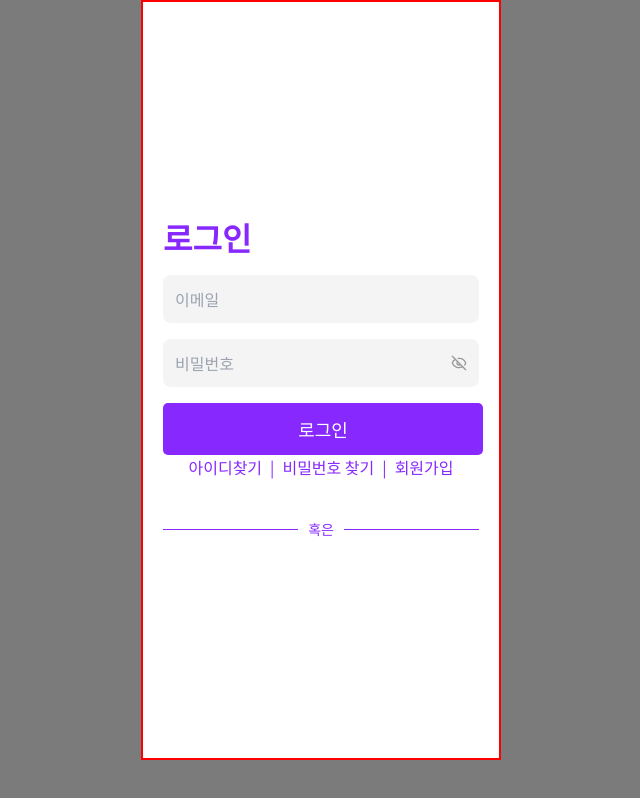
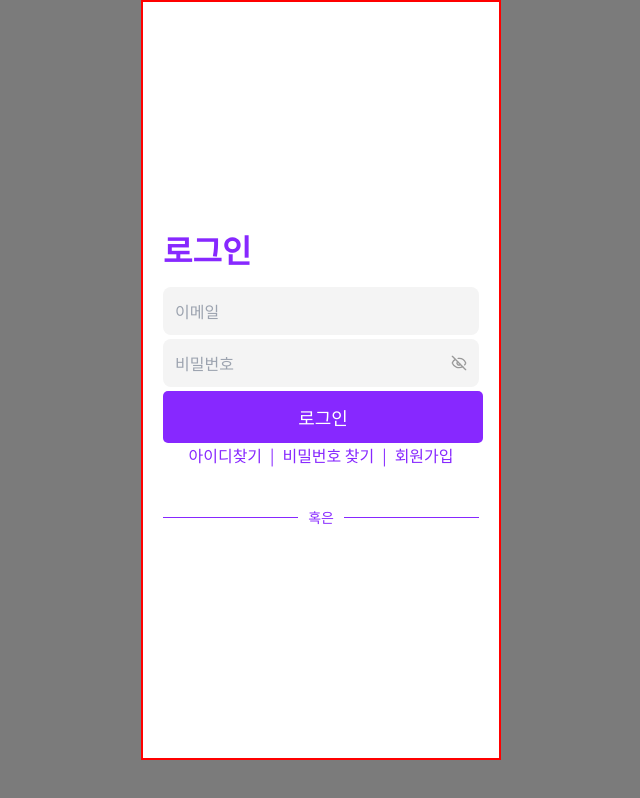
Before and after one commit to blackandwhite-developers/blackandwhite-dev-front, a Next.js app: page / in a window 1280 px wide. Shown: the whole page, without its empty margins (319-959 px from the left). Built offline with nearby package versions, Linux system fonts and the light colour scheme.

Commit message:
input 컴포넌트 수정중

```diff
--- a/src/app/Login/Login.tsx
+++ b/src/app/Login/Login.tsx
@@ -10,8 +10,8 @@ const Login = () => {
         <div className={styles.wrapper}>
             <div className={styles.container}>
                 <h1>로그인</h1>
-                <TextInput type="text" placeholder="이메일" />
-                <TextInput type="password" placeholder="비밀번호" showToggle />
+                <TextInput type="text" placeholder="이메일" className='textInput' />
+                <TextInput type="password" placeholder="비밀번호" showToggle className='textInput' />
 
                 <AbleBtn label="로그인" />
                 <div className={styles.authLinks}>
--- a/src/app/components/input/TextInput/TextInput.module.scss
+++ b/src/app/components/input/TextInput/TextInput.module.scss
@@ -3,7 +3,7 @@ $background-color: #f4f4f4;
 
 .inputWrapper {
   position: relative;
-  margin-bottom: 16px;
+  margin-bottom: 4px;
 }
 
 .inputField {
--- a/src/app/components/input/TextInput/TextInput.tsx
+++ b/src/app/components/input/TextInput/TextInput.tsx
@@ -1,15 +1,19 @@
 "use client"
 import React, { useState } from 'react';
 import { LuEye, LuEyeOff } from 'react-icons/lu';
+import cn from 'classnames/bind';
 import styles from './TextInput.module.scss';
+
+const cx = cn.bind(styles);
 
 interface TextInputProps {
     type: string;
     placeholder: string;
     showToggle?: boolean;
+    className?: string;
 }
 
-const TextInput = ({ type, placeholder, showToggle }: TextInputProps) => {
+const TextInput = ({ type, placeholder, showToggle, className }: TextInputProps) => {
     const [inputType, setInputType] = useState(type);
 
     const toggleVisibility = () => {
@@ -17,16 +21,16 @@ const TextInput = ({ type, placeholder, showToggle }: TextInputProps) => {
     };
 
     return (
-        <div className={styles.inputWrapper}>
+        <div className={cx('inputWrapper', className)}>
             <input
-                className={styles.inputField}
+                className={cx('inputField')}
                 type={inputType}
                 placeholder={placeholder}
             />
             {showToggle && (
                 <button
                     type="button"
-                    className={`${styles.toggleButton} ${inputType === 'password' ? styles.eyeOff : ''}`}
+                    className={cx('toggleButton', { eyeOff: inputType === 'password' })}
                     onClick={toggleVisibility}
                 >
                     {inputType === 'password' ? <LuEyeOff /> : <LuEye />}
```
